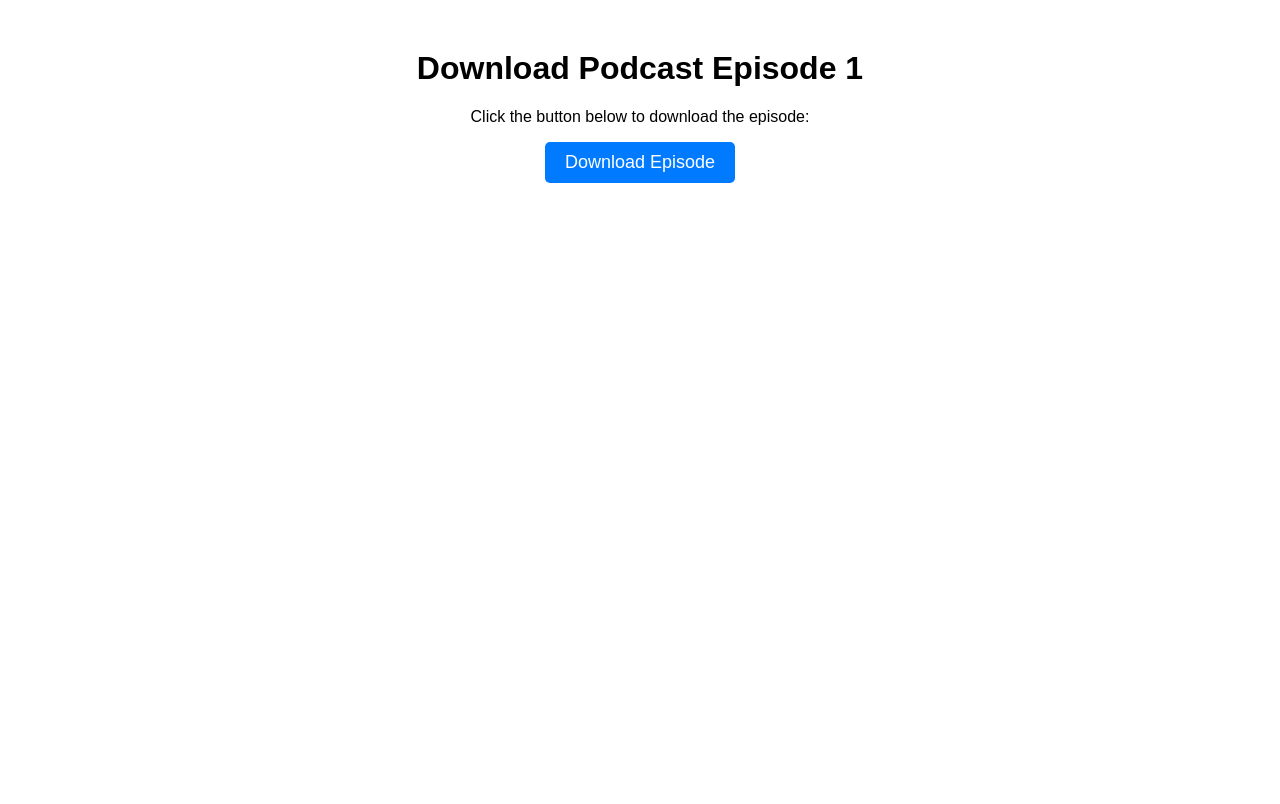
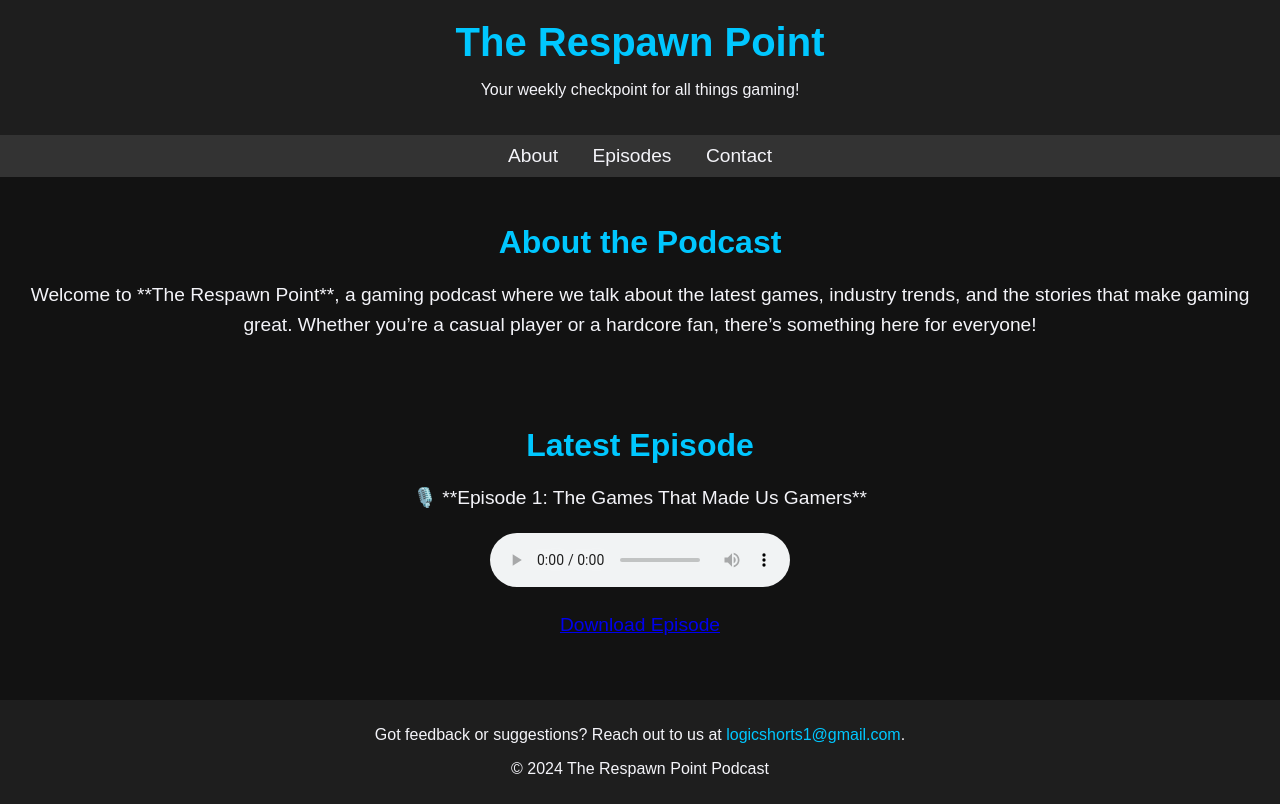
Before and after one commit to Dextel-coder/The-Respawn-Point, a plain HTML site: page index.html in a window 1280 px wide. Drawn offline with Linux system fonts and the light colour scheme.

Commit message:
Update index.html

```diff
--- a/index.html
+++ b/index.html
@@ -3,32 +3,98 @@
 <head>
     <meta charset="UTF-8">
     <meta name="viewport" content="width=device-width, initial-scale=1.0">
-    <title>Podcast Download</title>
+    <title>The Respawn Point</title>
     <style>
         body {
             font-family: Arial, sans-serif;
+            margin: 0;
+            padding: 0;
+            background-color: #121212;
+            color: #f4f4f9;
+        }
+        header {
+            background-color: #1e1e1e;
+            padding: 20px 0;
             text-align: center;
-            margin: 50px;
         }
-        .download-btn {
-            display: inline-block;
-            padding: 10px 20px;
-            font-size: 18px;
-            color: #fff;
-            background-color: #007BFF;
-            border: none;
-            border-radius: 5px;
+        header h1 {
+            margin: 0;
+            font-size: 2.5em;
+            color: #00c7ff;
+        }
+        nav {
+            background-color: #333;
+            padding: 10px 0;
+            text-align: center;
+        }
+        nav a {
+            color: #f4f4f9;
             text-decoration: none;
-            cursor: pointer;
+            margin: 0 15px;
+            font-size: 1.2em;
         }
-        .download-btn:hover {
-            background-color: #0056b3;
+        nav a:hover {
+            color: #00c7ff;
+        }
+        .content {
+            padding: 20px;
+            text-align: center;
+        }
+        .content h2 {
+            font-size: 2em;
+            margin-bottom: 15px;
+            color: #00c7ff;
+        }
+        .content p {
+            font-size: 1.2em;
+            line-height: 1.6;
+        }
+        footer {
+            background-color: #1e1e1e;
+            color: #f4f4f9;
+            text-align: center;
+            padding: 10px 0;
+            margin-top: 20px;
+        }
+        footer a {
+            color: #00c7ff;
+            text-decoration: none;
+        }
+        footer a:hover {
+            text-decoration: underline;
         }
     </style>
 </head>
 <body>
-    <h1>Download Podcast Episode 1</h1>
-    <p>Click the button below to download the episode:</p>
-    <a href="podcastepisode1.mp3" download class="download-btn">Download Episode</a>
+    <header>
+        <h1>The Respawn Point</h1>
+        <p>Your weekly checkpoint for all things gaming!</p>
+    </header>
+
+    <nav>
+        <a href="#about">About</a>
+        <a href="#episodes">Episodes</a>
+        <a href="#contact">Contact</a>
+    </nav>
+
+    <div class="content" id="about">
+        <h2>About the Podcast</h2>
+        <p>Welcome to **The Respawn Point**, a gaming podcast where we talk about the latest games, industry trends, and the stories that make gaming great. Whether you’re a casual player or a hardcore fan, there’s something here for everyone!</p>
+    </div>
+
+    <div class="content" id="episodes">
+        <h2>Latest Episode</h2>
+        <p>🎙️ **Episode 1: The Games That Made Us Gamers**</p>
+        <audio controls>
+            <source src="podcastepisode1.mp3" type="audio/mpeg">
+            Your browser does not support the audio element.
+        </audio>
+        <p><a href="podcastepisode1.mp3" download>Download Episode</a></p>
+    </div>
+
+    <footer id="contact">
+        <p>Got feedback or suggestions? Reach out to us at <a href="mailto:logicshorts1@gmail.com">logicshorts1@gmail.com</a>.</p>
+        <p>&copy; 2024 The Respawn Point Podcast</p>
+    </footer>
 </body>
 </html>
```
